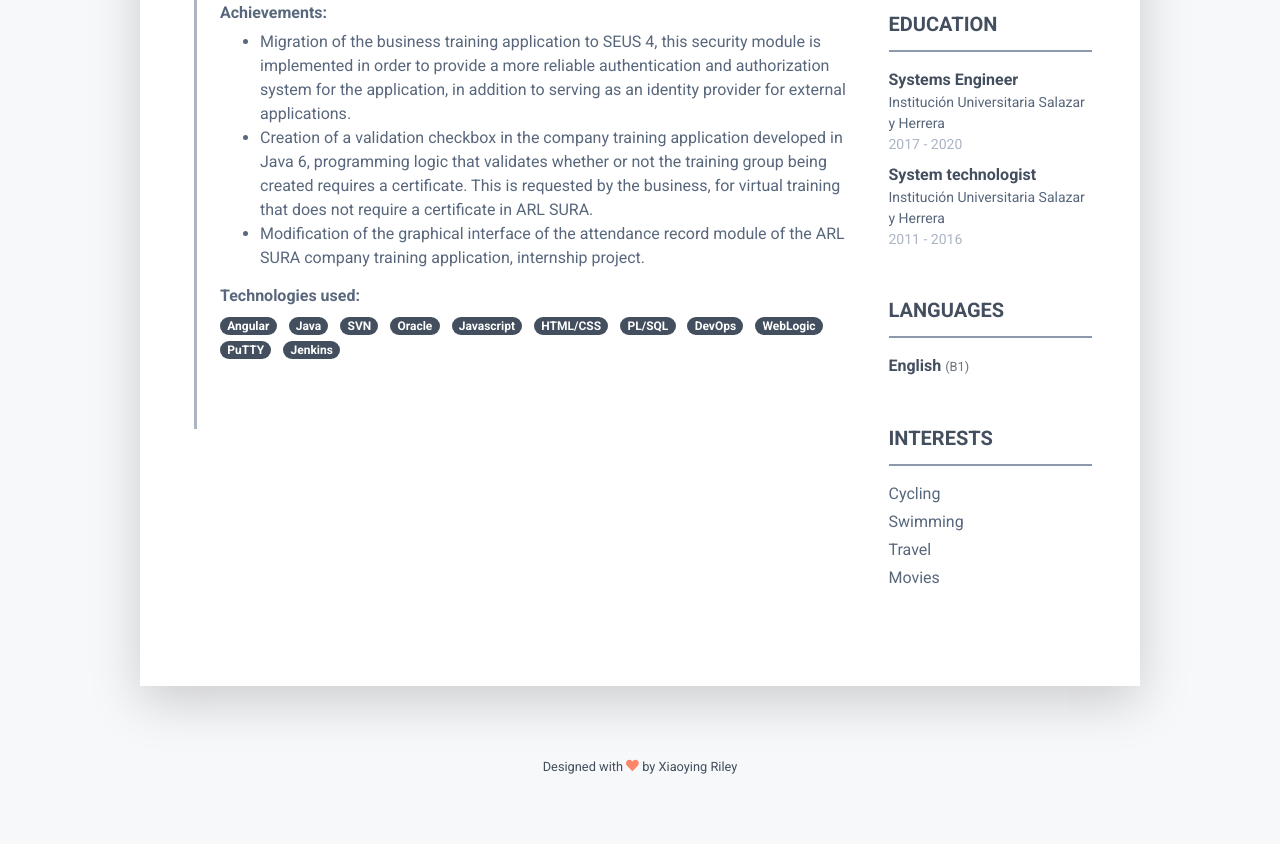
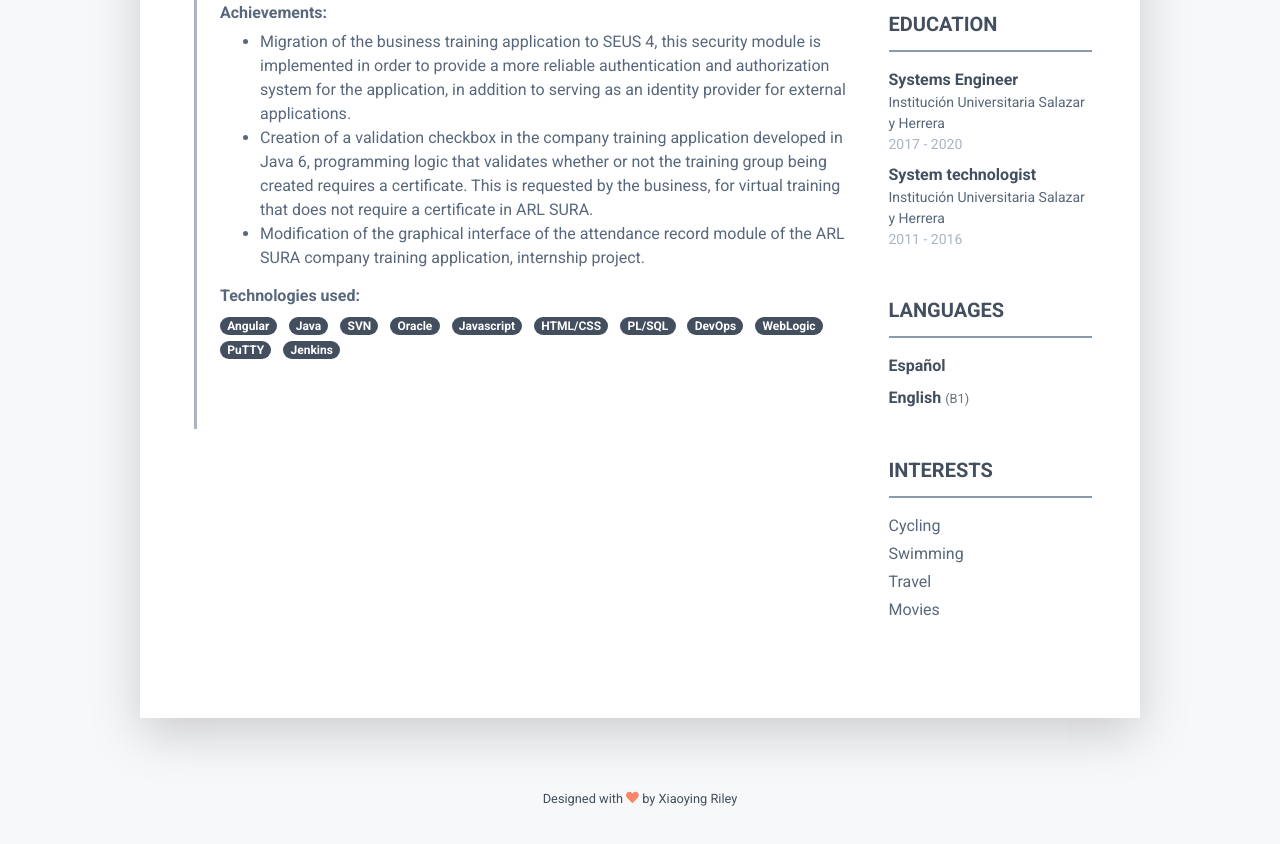
Before and after one commit to PR0YECT0SWEB/CURRICULUM-DERLEVIN, a plain HTML site: page index.html in a window 1280 px wide. Shown: the part 1283-2127 px from the top of the page. Drawn offline with Linux system fonts and the light colour scheme.

Commit message:
Update index.html
Se agrega Idioma español

```diff
--- a/index.html
+++ b/index.html
@@ -285,8 +285,8 @@
                         <h2 class="resume-section-title text-uppercase font-weight-bold pb-3 mb-3">LANGUAGES</h2>
                         <div class="resume-section-content">
                             <ul class="list-unstyled resume-lang-list">
-                                <li class="mb-2"><span class="resume-lang-name font-weight-bold">English</span> <small class="text-muted font-weight-normal">(B1)</small></li>
-                            </ul></div>
+                            <li class="mb-2"><span class="resume-lang-name font-weight-bold">Español</span></li>
+                            <li class="mb-2"><span class="resume-lang-name font-weight-bold">English</span> <small class="text-muted font-weight-normal">(B1)</small></li></ul></div>
                     </section>
 
                     <section class="resume-section interests-section mb-5">
```
